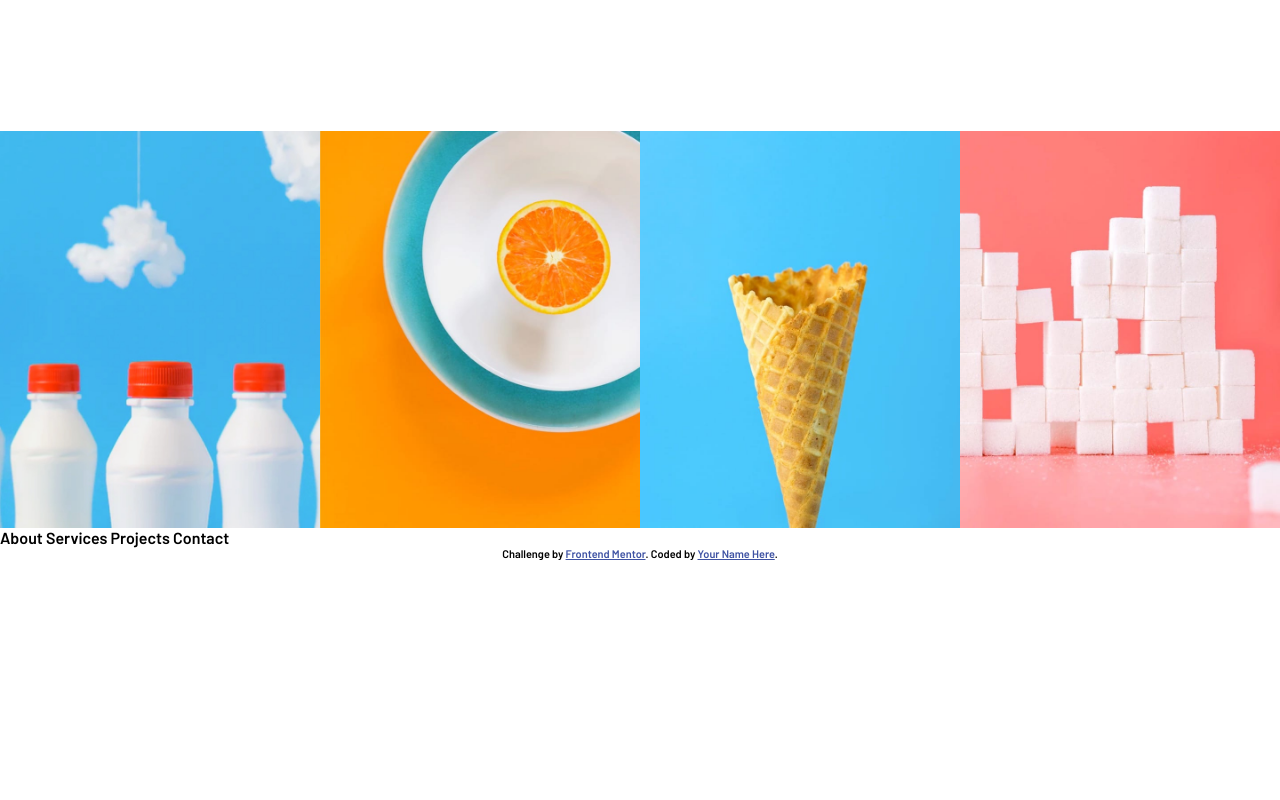
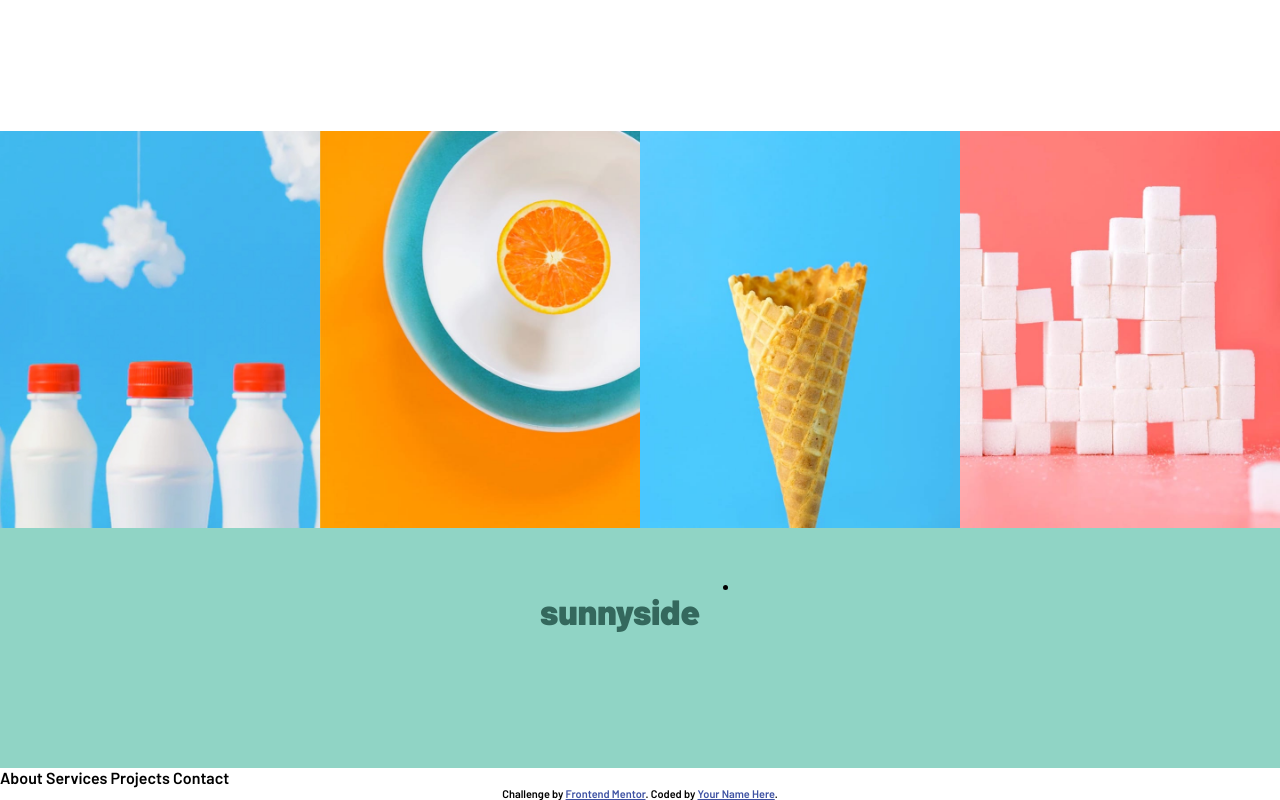
Before and after one commit to sam3ds/sunnyside-agency-landing-page-main, a plain HTML site: page index.html in a window 1280 px wide. Shown: the part 3119-3919 px from the top of the page. Before the commit the page ends 3679 px from the top, so only its background shows below. Drawn offline with Linux system fonts and the light colour scheme.

Commit message:
working on footer

```diff
--- a/css/styles.css
+++ b/css/styles.css
@@ -322,6 +322,26 @@ header nav .logo img {
     display: none;
 }
 
+/* Footer */
+
+footer {
+    background-color: rgb(144, 212, 197);
+    display: flex;
+    justify-content: center;
+    padding: 2rem;
+    height: 15rem;
+}
+
+footer .footer-logo {
+    font-size: 2.2rem;
+    font-weight: 900;
+    color: hsl(167, 40%, 24%);
+    opacity: 0.85;
+}
+
+
+
+
 /* Toggle Button */
 
 
--- a/index.html
+++ b/index.html
@@ -12,7 +12,9 @@
   <!-- Google Fonts -->
   <link rel="preconnect" href="https://fonts.googleapis.com">
   <link rel="preconnect" href="https://fonts.gstatic.com" crossorigin>
-  <link href="https://fonts.googleapis.com/css2?family=Barlow:wght@600&family=Fraunces:opsz,wght@9..144,700;9..144,900&display=swap" rel="stylesheet">
+  <link
+    href="https://fonts.googleapis.com/css2?family=Barlow:wght@600;900&family=Fraunces:opsz,wght@9..144,700;9..144,900&display=swap"
+    rel="stylesheet">
   <!-- CSS -->
   <link rel="stylesheet" href="css/styles.css">
 </head>
@@ -54,7 +56,8 @@
     <div class="section-image"></div>
     <div class="section-text">
       <h1>Stand out to the right audience</h1>
-      <p> Using a collaborative formula of designers, researchers, photographers, videographers, and copywriters, we’ll build
+      <p> Using a collaborative formula of designers, researchers, photographers, videographers, and copywriters, we’ll
+        build
         and extend your brand in digital places.
       </p>
       <h4><a href="#">Learn more</a></h4>
@@ -64,7 +67,8 @@
     <div class="graphic-image">
       <div class="text-area">
         <h2>Graphic design</h2>
-        <p>Great design makes you memorable. We deliver artwork that underscores your brand message and captures potential
+        <p>Great design makes you memorable. We deliver artwork that underscores your brand message and captures
+          potential
           clients’ attention.</p>
       </div>
 
@@ -72,7 +76,8 @@
     <div class="photography-image">
       <div class="text-area">
         <h2>Photography</h2>
-        <p>Increase your credibility by getting the most stunning, high-quality photos that improve your business image.</p>
+        <p>Increase your credibility by getting the most stunning, high-quality photos that improve your business image.
+        </p>
       </div>
     </div>
   </section>
@@ -82,13 +87,15 @@
     <div class="container">
       <div class="card">
         <img src="./images/image-emily.jpg" alt="">
-        <p>We put our trust in Sunnyside and they delivered, making sure our needs were met and deadlines were always hit.</p>
+        <p>We put our trust in Sunnyside and they delivered, making sure our needs were met and deadlines were always
+          hit.</p>
         <h4>Emily R.</h4>
         <h5>Marketing Director</h5>
       </div>
       <div class="card">
         <img src="./images/image-thomas.jpg" alt="">
-        <p>Sunnyside’s enthusiasm coupled with their keen interest in our brand’s success made it a satisfying and enjoyable
+        <p>Sunnyside’s enthusiasm coupled with their keen interest in our brand’s success made it a satisfying and
+          enjoyable
           experience.</p>
         <h4>Thomas S.</h4>
         <h5>Chief Operating Officer</h5>
@@ -111,6 +118,12 @@
     <img class="mobile" src="./images/mobile/image-gallery-cone.jpg" alt="Cone Image">
     <img class="mobile" src="./images/mobile/image-gallery-sugar-cubes.jpg" alt="Sugar Cubes">
   </section>
+  <footer>
+    <h2 class="footer-logo">sunnyside</h2>
+    <ul class="footer-links">
+      <li></li>
+    </ul>
+  </footer>
 
 
   About
```
